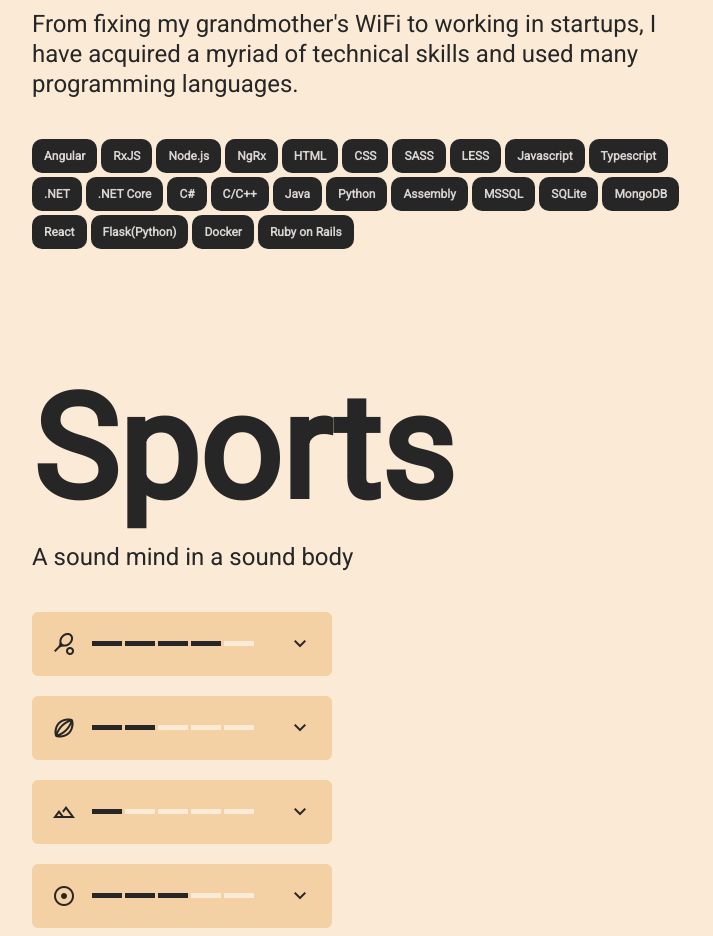
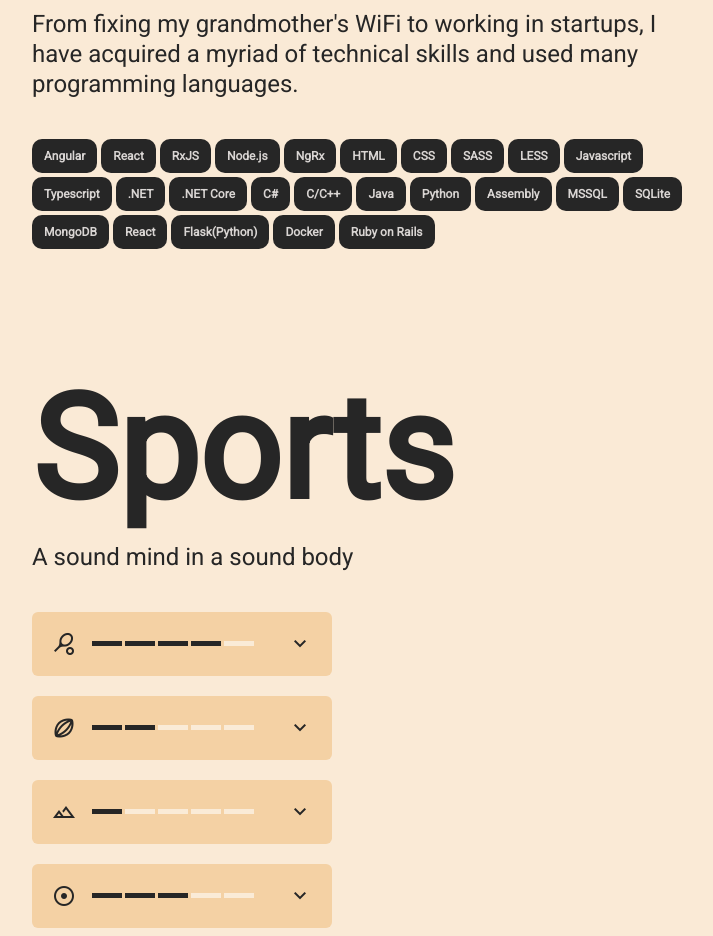
Before and after one commit to readysetgit/react-minimalist-portfolio, a React (Create React App) app: page / in a window 1280 px wide. Shown: the part 3480-4416 px from the top of the page, without its empty margins (278-991 px from the left). Built offline with nearby package versions, Linux system fonts and the light colour scheme.

Commit message:
Update App.jsx

```diff
--- a/src/App.jsx
+++ b/src/App.jsx
@@ -132,6 +132,7 @@ class App extends Component {
 
       skills: [
         "Angular",
+        "React",
         "RxJS",
         "Node.js",
         "NgRx",
```
